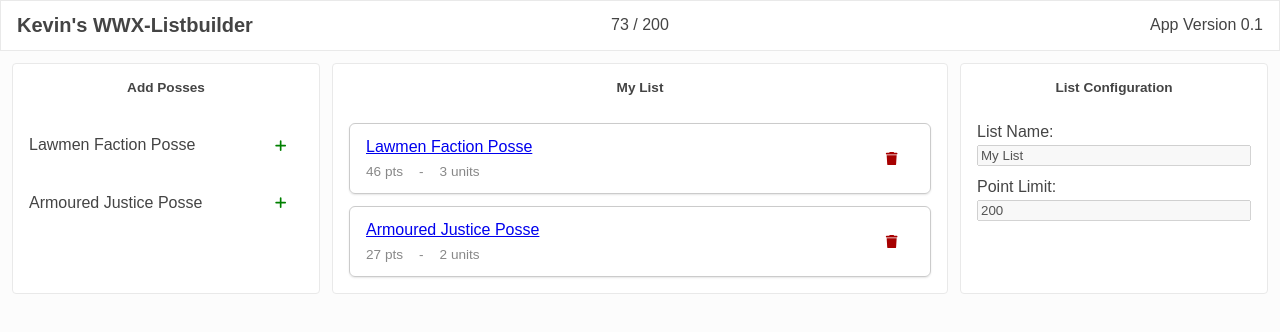
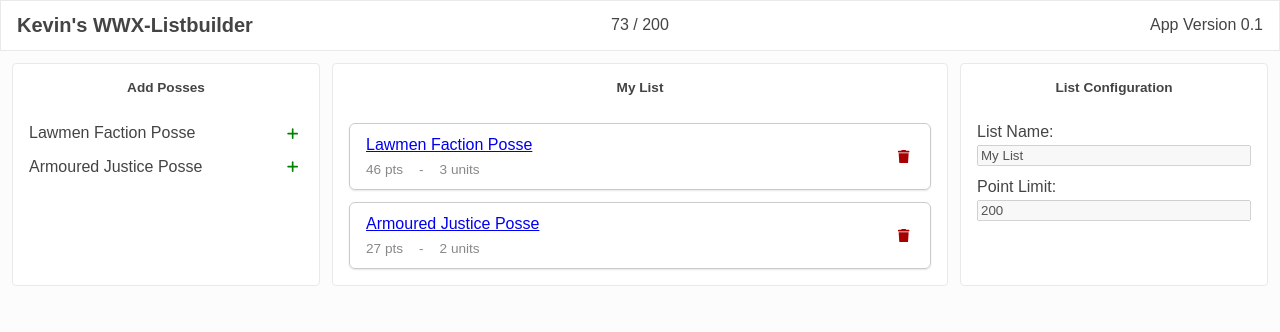
Before and after one commit to Kcalde20/wwx-listbuilder-v2, an Angular app: page / in a window 1280 px wide. Shown: the top 332 px of the page. Built offline with nearby package versions, Linux system fonts and the light colour scheme.

Commit message:
fix button

```diff
--- a/src/app/features/posse-screen/posse-screen.component.scss
+++ b/src/app/features/posse-screen/posse-screen.component.scss
@@ -13,11 +13,6 @@
     display: flex;
     flex-direction: column;
     gap: .75rem;
-}
-
-.unit-col, .main-col {
-    display: flex;
-    flex-direction: column;
 }
 
 .unit-card {
--- a/src/styles.scss
+++ b/src/styles.scss
@@ -26,7 +26,7 @@ body {
     display: flex;
     justify-content: center;
     align-items: center;
-    padding: 1rem;
+    padding: .25rem;
     border: none;
     background-color: transparent;
 
```
